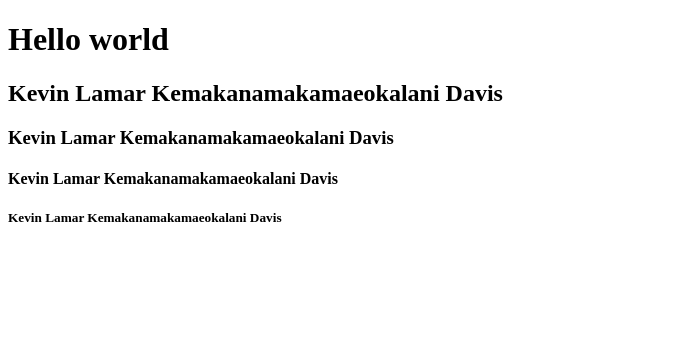
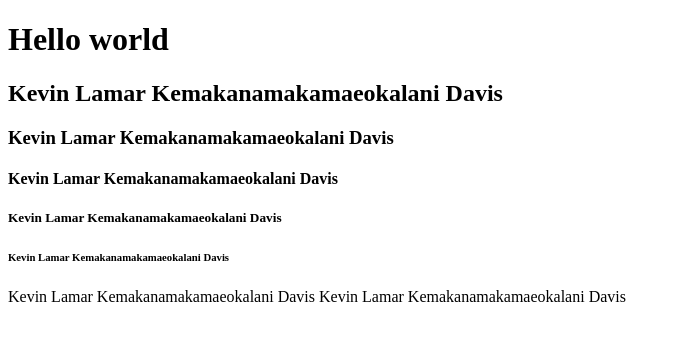
Before and after one commit to Kjay118/Kevin, a plain HTML site: page index.html in a window 1280 px wide. Shown: the whole page, without its empty margins (0-681 px from the left). Drawn offline with Linux system fonts and the light colour scheme.

Commit message:
Update index.html

```diff
--- a/index.html
+++ b/index.html
@@ -1,7 +1,7 @@
 <!DOCTYPE html>
 <html lang="en">
 <head>
-    <title>Kevin Lamar Kemakanamakamaeokalani Davis</title>
+
 </head>
 <body>
     <h1>Hello world</h1>
@@ -9,5 +9,8 @@
     <h3>Kevin Lamar Kemakanamakamaeokalani Davis</h3>
     <h4>Kevin Lamar Kemakanamakamaeokalani Davis</h4>
     <h5>Kevin Lamar Kemakanamakamaeokalani Davis</h5>
+    <h6>Kevin Lamar Kemakanamakamaeokalani Davis</h6>
+    <h7>Kevin Lamar Kemakanamakamaeokalani Davis</h7>
+    <h8>Kevin Lamar Kemakanamakamaeokalani Davis</h8>
 </body>
 </html>
```
